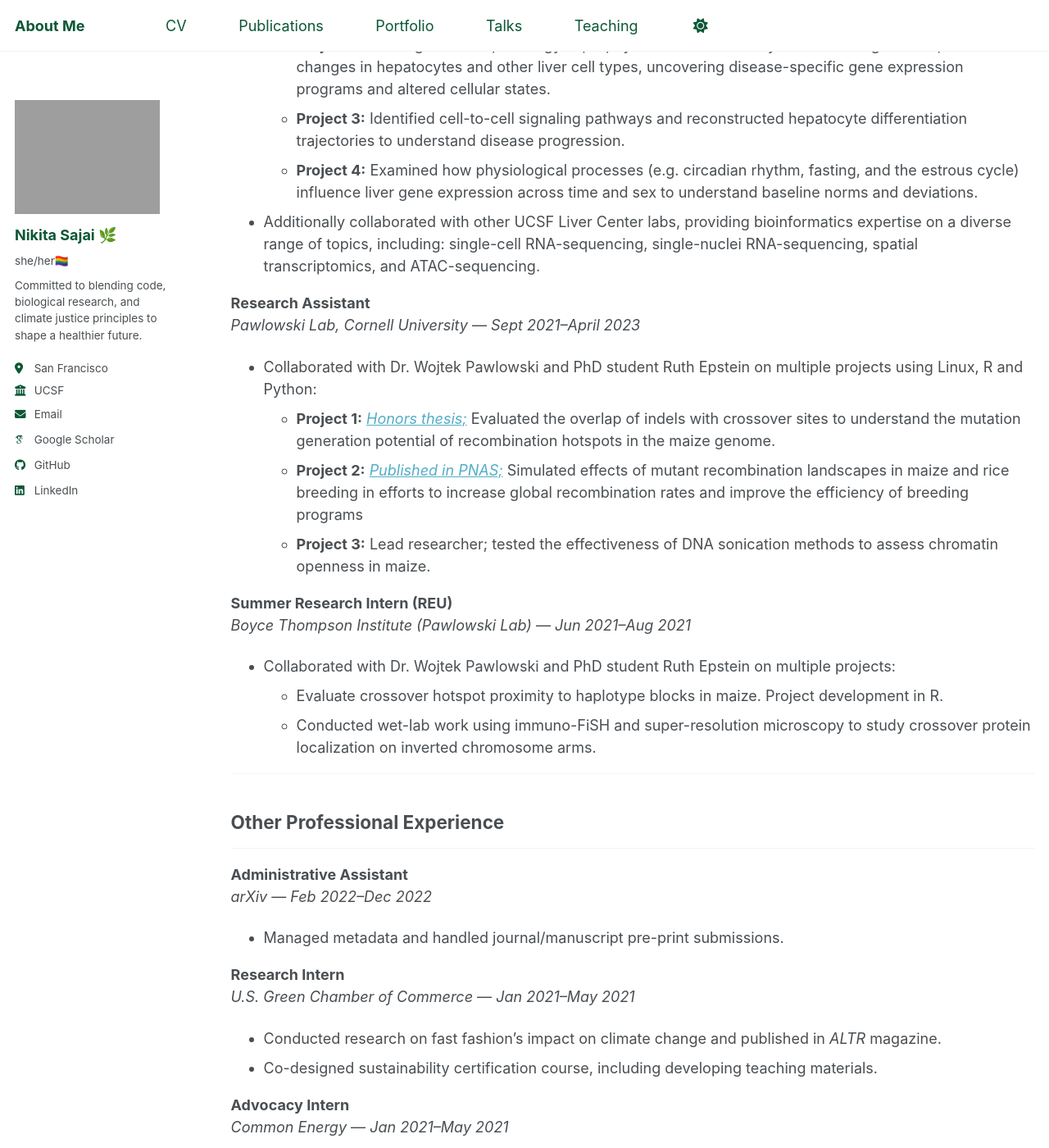
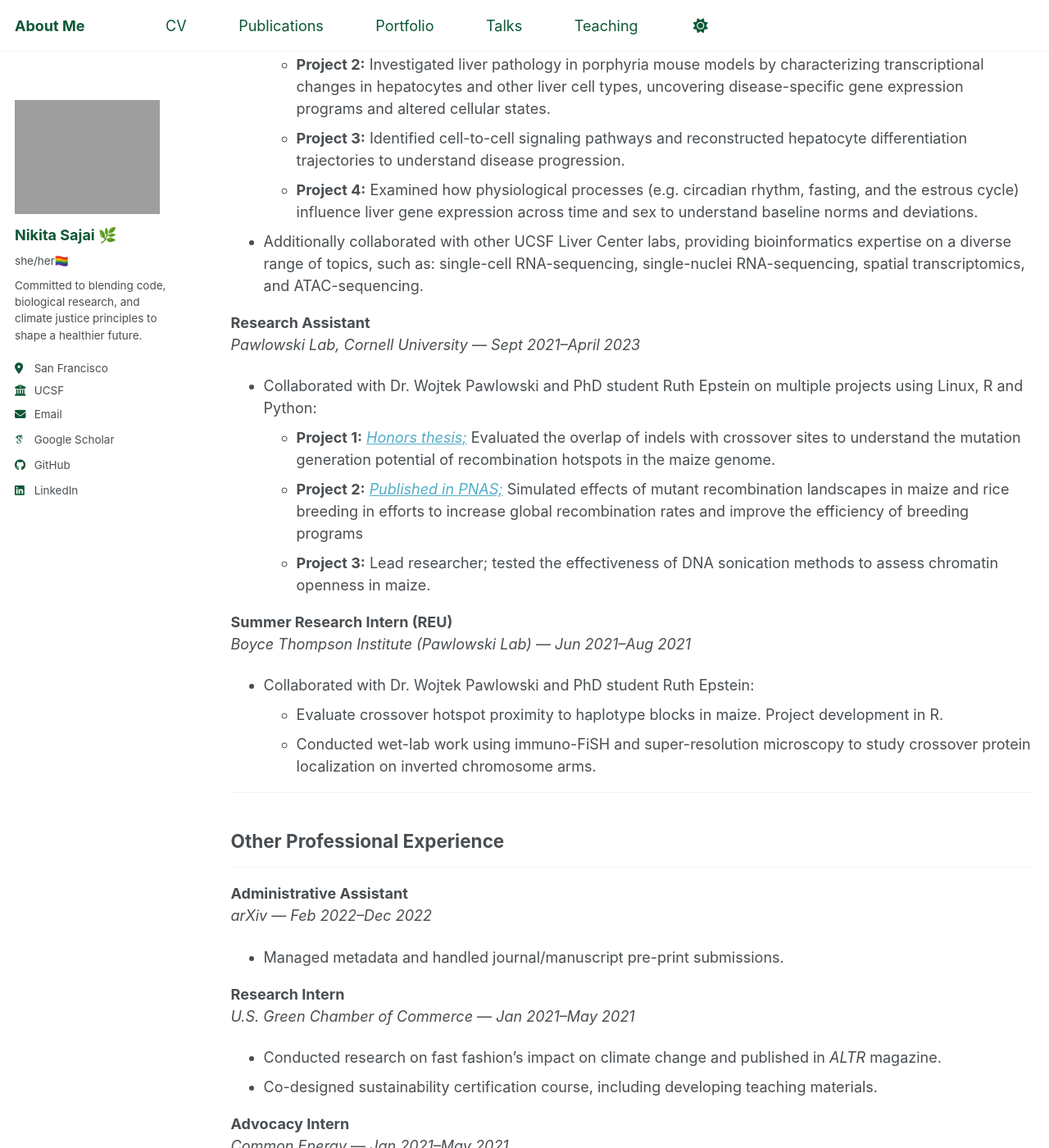
Before and after one commit to 16nikita/16nikita.github.io, a Jekyll site: the page built from _pages/cv.md, in a window 1280 px wide and 1400 px high, scrolled down 861 px. Shown: the whole window at 82% size. Built offline with Jekyll 4.4.1, drawn with Linux system fonts in a browser that asks for light colours; some web fonts are replaced; some of the changed text lies outside the part shown.

Commit message:
cv.md updates

```diff
--- a/_pages/cv.md
+++ b/_pages/cv.md
@@ -17,6 +17,7 @@ redirect_from:
 *Concentration in Computational Biology*
 *Minor in Climate Change*
 Graduated *summa cum laude*, December 2022 — GPA: 4.054
+
 **Honors Thesis🦋:** [*The Mutagenic Effect of Recombination*](https://16nikita.github.io/publication/2010-10-01-paper-title-number-2)
 
 **My Favorite Courses🌟:** Listening to Indigenous Voices, Ecology & Evolutionary Biology, Perspectives on Climate Change, Environmental Justice, Ethics & The Environment, Computational Biology
@@ -34,7 +35,7 @@ Graduated *summa cum laude*, December 2022 — GPA: 4.054
   - **Project 2:** Investigated liver pathology in porphyria mouse models by characterizing transcriptional changes in hepatocytes and other liver cell types, uncovering disease-specific gene expression programs and altered cellular states.
   - **Project 3:** Identified cell-to-cell signaling pathways and reconstructed hepatocyte differentiation trajectories to understand disease progression.
   - **Project 4:** Examined how physiological processes (e.g. circadian rhythm, fasting, and the estrous cycle) influence liver gene expression across time and sex to understand baseline norms and deviations.
-- Additionally collaborated with other UCSF Liver Center labs, providing bioinformatics expertise on a diverse range of topics, including: single-cell RNA-sequencing, single-nuclei RNA-sequencing, spatial transcriptomics, and ATAC-sequencing.
+- Additionally collaborated with other UCSF Liver Center labs, providing bioinformatics expertise on a diverse range of topics, such as: single-cell RNA-sequencing, single-nuclei RNA-sequencing, spatial transcriptomics, and ATAC-sequencing.
 
 
 **Research Assistant**
@@ -46,7 +47,7 @@ Graduated *summa cum laude*, December 2022 — GPA: 4.054
 
 **Summer Research Intern (REU)**
 *Boyce Thompson Institute (Pawlowski Lab)* — *Jun 2021–Aug 2021*
-- Collaborated with Dr. Wojtek Pawlowski and PhD student Ruth Epstein on multiple projects:
+- Collaborated with Dr. Wojtek Pawlowski and PhD student Ruth Epstein:
   - Evaluate crossover hotspot proximity to haplotype blocks in maize. Project development in R.
   - Conducted wet-lab work using immuno-FiSH and super-resolution microscopy to study crossover protein localization on inverted chromosome arms.
 
```
Also changed, not shown: other parts of _pages/cv.md (+0 -4 lines).
